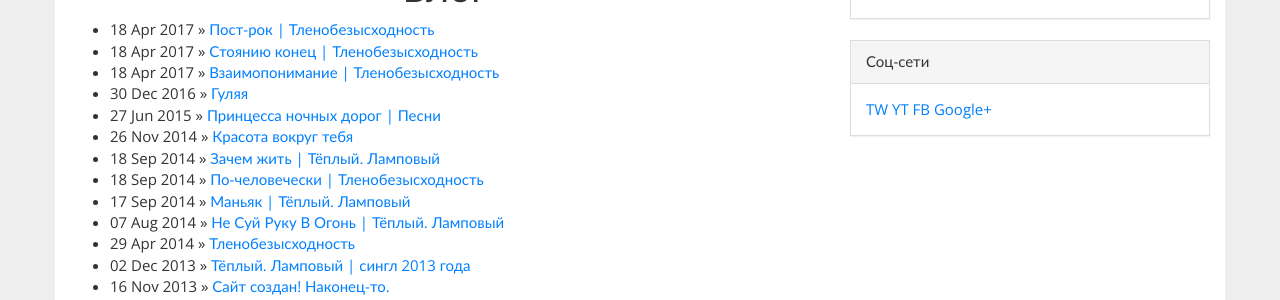
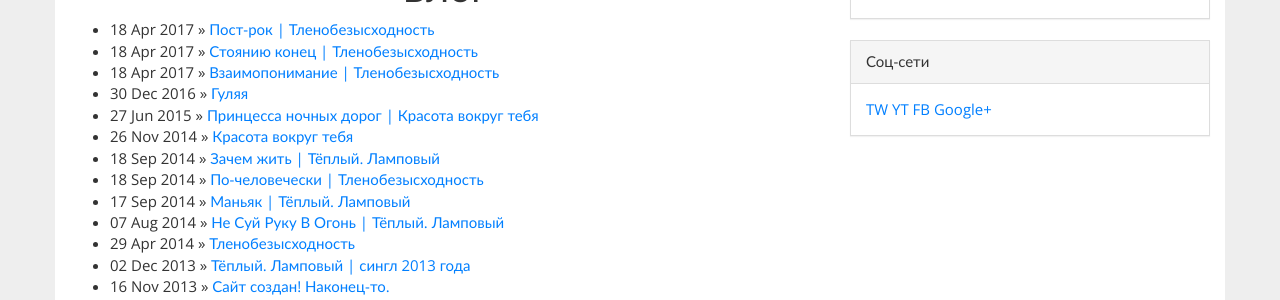
Before and after one commit to gruppa-gruppa-nsk/gruppa-gruppa-nsk.github.io, a Jekyll site: the page built from index.html, in a window 1280 px wide. Shown: the part 216-516 px from the top of the page. Built offline with Jekyll 4.4.1, drawn with Linux system fonts in a browser that asks for light colours; comment, search, counter and statistics services are not loaded.

Commit message:
Принцесса ночных дорог

```diff
--- a/_posts/2015-06-27-bikeprincess.md
+++ b/_posts/2015-06-27-bikeprincess.md
@@ -1,9 +1,9 @@
 ---
 layout: post
-title: "Принцесса ночных дорог | Песни"
+title: "Принцесса ночных дорог | Красота вокруг тебя"
 description: "Это песня не про бабушку, это песня про супербабушку"
 categories: songs
-name: "Принцесса ночных дорог | Песни"
+name: "\"Принцесса ночных дорог\" — из сингла \"Красота вокруг тебя\""
 ---
 <iframe id="widget" scrolling="no" frameborder="0" width="400" height="170" style="width: 400px; height: 170;" src="//widgets.jamendo.com/v3/track/1169816?autoplay=0&layout=standard&manualWidth=400&width=400&theme=light&highlight=0&tracklist=true&tracklist_n=3&embedCode="> </iframe>
 
```
